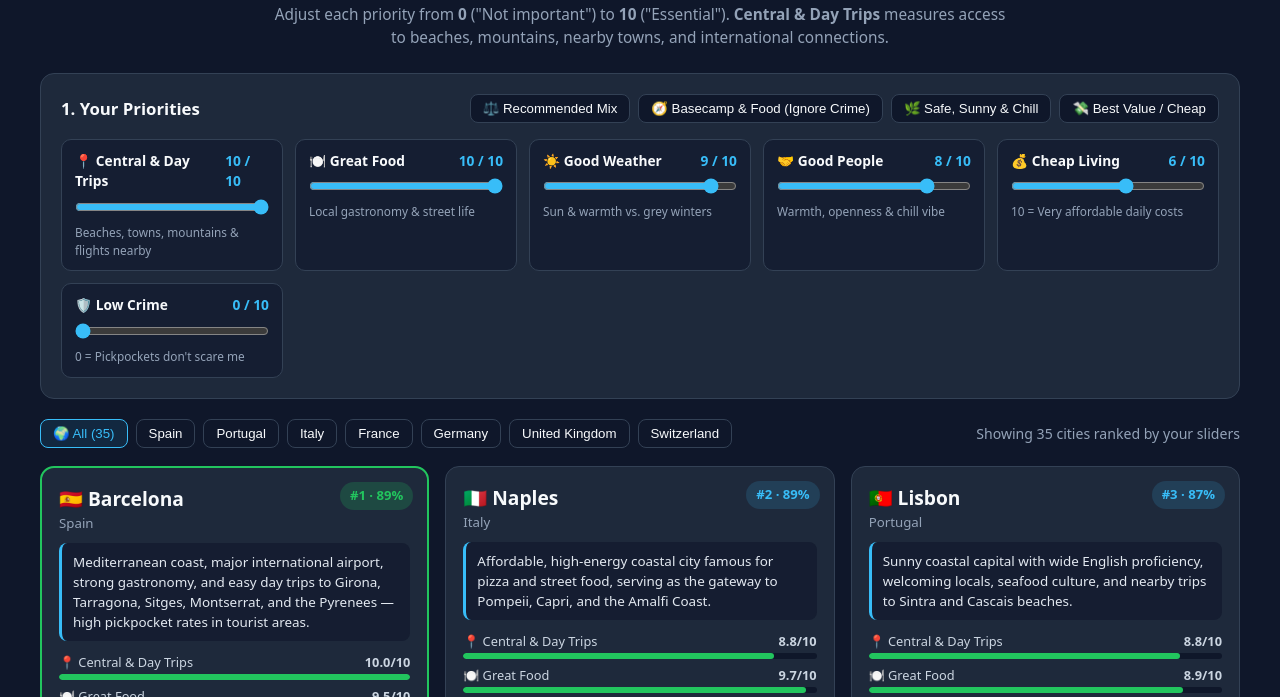
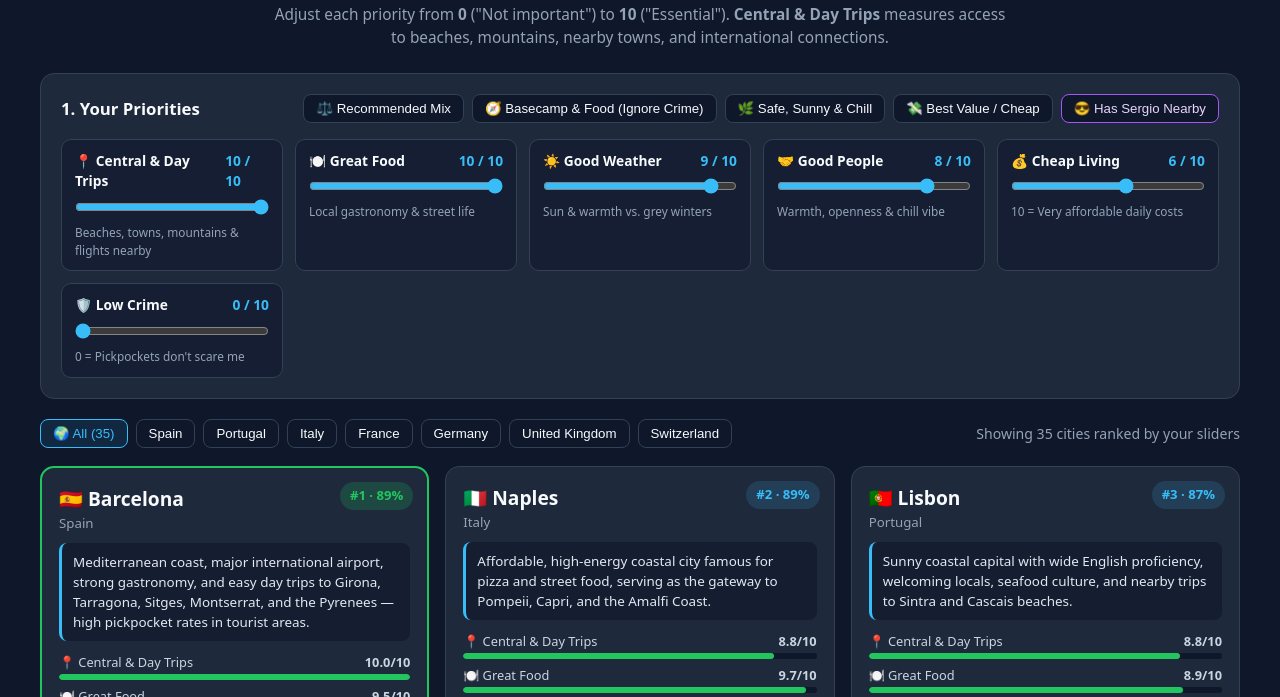
Before and after one commit to seloal93/europe-city-finder, a plain HTML site: page index.html in a window 1280 px wide. Both pictures are taken after a click on the button "🧭 Basecamp & Food (Ignore Crime)". Shown: the part 73-770 px from the top of the page. Drawn offline with Linux system fonts and the light colour scheme.

Commit message:
Update index.html

```diff
--- a/index.html
+++ b/index.html
@@ -68,6 +68,27 @@
       color: var(--accent);
       background: rgba(56, 189, 248, 0.1);
     }
+    button.sergio-btn {
+      border-color: #a855f7;
+      color: #e9d5ff;
+    }
+    button.sergio-btn:hover, button.sergio-btn.active {
+      background: rgba(168, 85, 247, 0.2);
+      border-color: #c084fc;
+      color: #fff;
+    }
+
+    .sergio-banner {
+      display: none;
+      background: rgba(168, 85, 247, 0.15);
+      border: 1px solid #a855f7;
+      color: #f3e8ff;
+      padding: 10px 14px;
+      border-radius: 10px;
+      margin-bottom: 14px;
+      font-size: 0.9rem;
+    }
+    .sergio-banner.visible { display: block; }
 
     .sliders {
       display: grid;
@@ -207,7 +228,12 @@
           <button onclick="applyPreset('explorer')">🧭 Basecamp & Food (Ignore Crime)</button>
           <button onclick="applyPreset('chill')">🌿 Safe, Sunny & Chill</button>
           <button onclick="applyPreset('budget')">💸 Best Value / Cheap</button>
+          <button id="sergio-btn" class="sergio-btn" onclick="activateSergioMode()">😎 Has Sergio Nearby</button>
         </div>
+      </div>
+
+      <div id="sergio-banner" class="sergio-banner">
+        <strong>😎 Sergio Mode Activated:</strong> All logical metrics ignored! Cities are now ranked strictly by how close they are to Barcelona so we can actually hang out.
       </div>
 
       <div class="sliders">
@@ -216,7 +242,7 @@
             <span>📍 Central & Day Trips</span>
             <span class="weight-badge" id="w-hub-val">10 / 10</span>
           </div>
-          <input type="range" id="w-hub" min="0" max="10" value="10" oninput="render()" />
+          <input type="range" id="w-hub" min="0" max="10" value="10" oninput="manualSlide()" />
           <div class="slider-hint">Beaches, towns, mountains & flights nearby</div>
         </div>
 
@@ -225,7 +251,7 @@
             <span>🍽️ Great Food</span>
             <span class="weight-badge" id="w-food-val">10 / 10</span>
           </div>
-          <input type="range" id="w-food" min="0" max="10" value="10" oninput="render()" />
+          <input type="range" id="w-food" min="0" max="10" value="10" oninput="manualSlide()" />
           <div class="slider-hint">Local gastronomy & street life</div>
         </div>
 
@@ -234,7 +260,7 @@
             <span>☀️ Good Weather</span>
             <span class="weight-badge" id="w-weather-val">9 / 10</span>
           </div>
-          <input type="range" id="w-weather" min="0" max="10" value="9" oninput="render()" />
+          <input type="range" id="w-weather" min="0" max="10" value="9" oninput="manualSlide()" />
           <div class="slider-hint">Sun & warmth vs. grey winters</div>
         </div>
 
@@ -243,7 +269,7 @@
             <span>🤝 Good People</span>
             <span class="weight-badge" id="w-vibe-val">8 / 10</span>
           </div>
-          <input type="range" id="w-vibe" min="0" max="10" value="8" oninput="render()" />
+          <input type="range" id="w-vibe" min="0" max="10" value="8" oninput="manualSlide()" />
           <div class="slider-hint">Warmth, openness & chill vibe</div>
         </div>
 
@@ -252,7 +278,7 @@
             <span>💰 Cheap Living</span>
             <span class="weight-badge" id="w-cost-val">6 / 10</span>
           </div>
-          <input type="range" id="w-cost" min="0" max="10" value="6" oninput="render()" />
+          <input type="range" id="w-cost" min="0" max="10" value="6" oninput="manualSlide()" />
           <div class="slider-hint">10 = Very affordable daily costs</div>
         </div>
 
@@ -261,7 +287,7 @@
             <span>🛡️ Low Crime</span>
             <span class="weight-badge" id="w-safety-val">4 / 10</span>
           </div>
-          <input type="range" id="w-safety" min="0" max="10" value="4" oninput="render()" />
+          <input type="range" id="w-safety" min="0" max="10" value="4" oninput="manualSlide()" />
           <div class="slider-hint">0 = Pickpockets don't scare me</div>
         </div>
       </div>
@@ -279,13 +305,16 @@
 
   <script>
     let selectedCountry = "All";
+    let sergioMode = false;
 
+    // kmFromBcn = approximate straight-line distance from Barcelona (km)
     const cities = [
       // SPAIN (Top 5)
       {
         name: "Barcelona",
         country: "Spain",
         flag: "🇪🇸",
+        kmFromBcn: 0,
         safety: 4.5, food: 9.5, cost: 6.1, weather: 9.3, vibe: 8.3, hub: 10.0,
         mealPrice: "~16€",
         note: "Mediterranean coast, major international airport, strong gastronomy, and easy day trips to Girona, Tarragona, Sitges, Montserrat, and the Pyrenees — high pickpocket rates in tourist areas."
@@ -294,6 +323,7 @@
         name: "Girona",
         country: "Spain",
         flag: "🇪🇸",
+        kmFromBcn: 85,
         safety: 9.2, food: 9.1, cost: 7.4, weather: 8.3, vibe: 8.8, hub: 8.2,
         mealPrice: "~14€",
         note: "Historic medieval city with high safety, acclaimed dining, and proximity to Costa Brava beaches and Barcelona, though with a smaller transit network."
@@ -302,6 +332,7 @@
         name: "Madrid",
         country: "Spain",
         flag: "🇪🇸",
+        kmFromBcn: 505,
         safety: 7.2, food: 9.2, cost: 6.3, weather: 8.0, vibe: 8.7, hub: 9.5,
         mealPrice: "~15€",
         note: "Central high-speed rail hub with direct access to Toledo, Segovia, Seville, and Valencia, vibrant nightlife, no coastline, and hot summers."
@@ -310,6 +341,7 @@
         name: "Valencia",
         country: "Spain",
         flag: "🇪🇸",
+        kmFromBcn: 303,
         safety: 7.9, food: 9.0, cost: 7.3, weather: 9.2, vibe: 8.6, hub: 8.1,
         mealPrice: "~13€",
         note: "Flat, bike-friendly coastal city with mild winters, lower living costs than Barcelona, and classic Mediterranean cuisine."
@@ -318,6 +350,7 @@
         name: "Seville",
         country: "Spain",
         flag: "🇪🇸",
+        kmFromBcn: 830,
         safety: 7.5, food: 9.1, cost: 7.8, weather: 8.6, vibe: 9.1, hub: 8.2,
         mealPrice: "~12€",
         note: "Affordable tapas culture, warm local atmosphere, and easy access to Córdoba, Granada, and southern Portugal, with extreme summer heat."
@@ -328,6 +361,7 @@
         name: "Lisbon",
         country: "Portugal",
         flag: "🇵🇹",
+        kmFromBcn: 1005,
         safety: 8.4, food: 8.9, cost: 7.1, weather: 9.0, vibe: 9.3, hub: 8.8,
         mealPrice: "~13€",
         note: "Sunny coastal capital with wide English proficiency, welcoming locals, seafood culture, and nearby trips to Sintra and Cascais beaches."
@@ -336,6 +370,7 @@
         name: "Porto",
         country: "Portugal",
         flag: "🇵🇹",
+        kmFromBcn: 902,
         safety: 8.8, food: 8.8, cost: 7.9, weather: 7.8, vibe: 9.4, hub: 8.0,
         mealPrice: "~11€",
         note: "Walkable riverside city with strong local hospitality, lower costs than Lisbon, and easy access to the Douro Valley and Atlantic beaches."
@@ -344,6 +379,7 @@
         name: "Faro (Algarve)",
         country: "Portugal",
         flag: "🇵🇹",
+        kmFromBcn: 985,
         safety: 9.0, food: 8.3, cost: 7.6, weather: 9.4, vibe: 8.9, hub: 7.4,
         mealPrice: "~12€",
         note: "Over 300 sunny days per year, dramatic Atlantic cliffs and beaches, relaxed pace, and straightforward road access to Seville."
@@ -352,6 +388,7 @@
         name: "Coimbra",
         country: "Portugal",
         flag: "🇵🇹",
+        kmFromBcn: 910,
         safety: 9.1, food: 8.4, cost: 8.4, weather: 8.2, vibe: 9.0, hub: 7.9,
         mealPrice: "~10€",
         note: "Historic university city positioned midway between Lisbon and Porto, offering low daily costs and a traditional lifestyle."
@@ -360,6 +397,7 @@
         name: "Braga",
         country: "Portugal",
         flag: "🇵🇹",
+        kmFromBcn: 870,
         safety: 9.3, food: 8.5, cost: 8.3, weather: 7.7, vibe: 9.1, hub: 7.8,
         mealPrice: "~10€",
         note: "Safe, youthful northern city near Porto, Peneda-Gerês National Park, and the Spanish region of Galicia."
@@ -370,6 +408,7 @@
         name: "Bologna",
         country: "Italy",
         flag: "🇮🇹",
+        kmFromBcn: 805,
         safety: 7.6, food: 9.7, cost: 6.8, weather: 7.7, vibe: 8.5, hub: 9.5,
         mealPrice: "~15€",
         note: "Renowned culinary capital and major rail crossroads with fast connections to Florence, Milan, Venice, and Rome."
@@ -378,6 +417,7 @@
         name: "Florence",
         country: "Italy",
         flag: "🇮🇹",
+        kmFromBcn: 785,
         safety: 7.4, food: 9.4, cost: 6.1, weather: 8.2, vibe: 8.0, hub: 9.1,
         mealPrice: "~16€",
         note: "Compact Renaissance city surrounded by Tuscan countryside towns (Siena, Pisa, Chianti) with direct north-south high-speed rail."
@@ -386,6 +426,7 @@
         name: "Rome",
         country: "Italy",
         flag: "🇮🇹",
+        kmFromBcn: 860,
         safety: 5.2, food: 9.5, cost: 6.2, weather: 8.8, vibe: 8.2, hub: 8.9,
         mealPrice: "~15€",
         note: "Major international hub with unmatched historical landmarks, sunny weather, and traditional cuisine, alongside heavy crowds and transit pickpockets."
@@ -394,6 +435,7 @@
         name: "Milan",
         country: "Italy",
         flag: "🇮🇹",
+        kmFromBcn: 725,
         safety: 6.1, food: 8.7, cost: 5.0, weather: 7.1, vibe: 7.0, hub: 9.5,
         mealPrice: "~18€",
         note: "Commercial and fashion hub with extensive rail links to Lake Como, the Swiss Alps, Venice, and the Ligurian coast."
@@ -402,6 +444,7 @@
         name: "Naples",
         country: "Italy",
         flag: "🇮🇹",
+        kmFromBcn: 1015,
         safety: 4.3, food: 9.7, cost: 7.9, weather: 9.0, vibe: 8.9, hub: 8.8,
         mealPrice: "~11€",
         note: "Affordable, high-energy coastal city famous for pizza and street food, serving as the gateway to Pompeii, Capri, and the Amalfi Coast."
@@ -412,6 +455,7 @@
         name: "Lyon",
         country: "France",
         flag: "🇫🇷",
+        kmFromBcn: 530,
         safety: 6.8, food: 9.5, cost: 5.8, weather: 7.2, vibe: 7.4, hub: 9.2,
         mealPrice: "~18€",
         note: "France's gastronomic center with direct high-speed rail access to Paris, Geneva, the French Alps, and Provence."
@@ -420,6 +464,7 @@
         name: "Nice",
         country: "France",
         flag: "🇫🇷",
+        kmFromBcn: 490,
         safety: 6.7, food: 8.6, cost: 5.2, weather: 9.0, vibe: 7.3, hub: 8.9,
         mealPrice: "~19€",
         note: "French Riviera coastal city with mild winters, turquoise waters, and immediate rail access to Monaco and northern Italy."
@@ -428,6 +473,7 @@
         name: "Paris",
         country: "France",
         flag: "🇫🇷",
+        kmFromBcn: 830,
         safety: 5.0, food: 9.3, cost: 4.1, weather: 5.8, vibe: 6.0, hub: 9.6,
         mealPrice: "~20€",
         note: "Global cultural capital with Europe's densest rail and flight network, world-class dining, high living costs, and busy urban pace."
@@ -436,6 +482,7 @@
         name: "Bordeaux",
         country: "France",
         flag: "🇫🇷",
+        kmFromBcn: 445,
         safety: 6.6, food: 8.9, cost: 6.0, weather: 7.6, vibe: 7.5, hub: 8.0,
         mealPrice: "~17€",
         note: "Elegant wine capital close to Atlantic beaches and Arcachon Bay, connected to Paris via high-speed rail."
@@ -444,6 +491,7 @@
         name: "Annecy",
         country: "France",
         flag: "🇫🇷",
+        kmFromBcn: 585,
         safety: 9.0, food: 8.5, cost: 5.4, weather: 6.6, vibe: 8.0, hub: 8.3,
         mealPrice: "~19€",
         note: "Alpine lake town offering high safety, outdoor sports, and proximity to Geneva and French mountain resorts."
@@ -454,6 +502,7 @@
         name: "Munich",
         country: "Germany",
         flag: "🇩🇪",
+        kmFromBcn: 1055,
         safety: 8.8, food: 7.4, cost: 4.6, weather: 5.3, vibe: 7.2, hub: 9.2,
         mealPrice: "~18€",
         note: "Clean, safe city with strong public infrastructure and easy trips to the Bavarian and Austrian Alps, Salzburg, and northern Italy."
@@ -462,6 +511,7 @@
         name: "Berlin",
         country: "Germany",
         flag: "🇩🇪",
+        kmFromBcn: 1500,
         safety: 6.3, food: 8.1, cost: 6.4, weather: 4.7, vibe: 7.3, hub: 8.4,
         mealPrice: "~14€",
         note: "Large, international creative hub with diverse global cuisine and moderate prices for Western Europe, paired with cold, grey winters."
@@ -470,6 +520,7 @@
         name: "Frankfurt",
         country: "Germany",
         flag: "🇩🇪",
+        kmFromBcn: 1095,
         safety: 6.2, food: 7.2, cost: 5.3, weather: 5.4, vibe: 6.6, hub: 9.5,
         mealPrice: "~16€",
         note: "Major European aviation and rail hub with quick access to the Rhine Valley, Heidelberg, France, and the Benelux countries."
@@ -478,6 +529,7 @@
         name: "Hamburg",
         country: "Germany",
         flag: "🇩🇪",
+        kmFromBcn: 1475,
         safety: 7.1, food: 7.6, cost: 5.6, weather: 4.3, vibe: 7.1, hub: 7.5,
         mealPrice: "~16€",
         note: "Maritime port city with extensive canals, strong music and cultural life, and cool, rainy northern weather."
@@ -486,6 +538,7 @@
         name: "Freiburg",
         country: "Germany",
         flag: "🇩🇪",
+        kmFromBcn: 840,
         safety: 8.9, food: 7.5, cost: 6.0, weather: 6.5, vibe: 8.1, hub: 8.8,
         mealPrice: "~15€",
         note: "Germany's sunniest university city at the edge of the Black Forest, right on the border with France (Alsace) and Switzerland."
@@ -496,6 +549,7 @@
         name: "London",
         country: "United Kingdom",
         flag: "🇬🇧",
+        kmFromBcn: 1138,
         safety: 6.0, food: 8.4, cost: 3.1, weather: 3.6, vibe: 6.8, hub: 9.5,
         mealPrice: "~22€",
         note: "Global metropolis with extensive international flights, diverse world cuisine, high living costs, and overcast weather."
@@ -504,6 +558,7 @@
         name: "Edinburgh",
         country: "United Kingdom",
         flag: "🇬🇧",
+        kmFromBcn: 1665,
         safety: 8.0, food: 7.5, cost: 5.1, weather: 3.4, vibe: 8.5, hub: 7.6,
         mealPrice: "~18€",
         note: "Historic stone architecture, welcoming local culture, and gateway to the Scottish Highlands, with cool and windy weather year-round."
@@ -512,6 +567,7 @@
         name: "Manchester",
         country: "United Kingdom",
         flag: "🇬🇧",
+        kmFromBcn: 1395,
         safety: 5.8, food: 7.6, cost: 5.6, weather: 3.5, vibe: 8.2, hub: 8.1,
         mealPrice: "~16€",
         note: "Lively northern city known for music, sports, friendly locals, and proximity to the Peak District and Lake District."
@@ -520,6 +576,7 @@
         name: "Bristol",
         country: "United Kingdom",
         flag: "🇬🇧",
+        kmFromBcn: 1185,
         safety: 6.9, food: 7.7, cost: 5.0, weather: 4.3, vibe: 8.3, hub: 8.2,
         mealPrice: "~17€",
         note: "Harbor city with an independent food and arts scene, close to Bath, Wales, and the Cotswolds."
@@ -528,6 +585,7 @@
         name: "Bath",
         country: "United Kingdom",
         flag: "🇬🇧",
+        kmFromBcn: 1170,
         safety: 8.5, food: 7.4, cost: 4.8, weather: 4.4, vibe: 8.2, hub: 7.9,
         mealPrice: "~18€",
         note: "Well-preserved Georgian architecture and Roman baths, high safety, and easy rail access to Bristol and London."
@@ -538,6 +596,7 @@
         name: "Zurich",
         country: "Switzerland",
         flag: "🇨🇭",
+        kmFromBcn: 855,
         safety: 9.6, food: 6.8, cost: 1.8, weather: 4.9, vibe: 6.3, hub: 9.3,
         mealPrice: "~32€",
         note: "Ultra-safe lakeside city with punctual rail connections to the Swiss Alps, Germany, Austria, and Italy, at very high living costs."
@@ -546,6 +605,7 @@
         name: "Geneva",
         country: "Switzerland",
         flag: "🇨🇭",
+        kmFromBcn: 625,
         safety: 8.9, food: 7.2, cost: 1.9, weather: 5.4, vibe: 6.4, hub: 9.0,
         mealPrice: "~30€",
         note: "International diplomatic hub on Lake Geneva surrounded by French alpine towns and ski resorts, with high daily expenses."
@@ -554,6 +614,7 @@
         name: "Lucerne",
         country: "Switzerland",
         flag: "🇨🇭",
+        kmFromBcn: 820,
         safety: 9.7, food: 6.6, cost: 2.1, weather: 4.8, vibe: 7.2, hub: 8.8,
         mealPrice: "~29€",
         note: "Scenic lakefront city in central Switzerland surrounded by Mount Pilatus and Rigi, offering high safety and steep prices."
@@ -562,6 +623,7 @@
         name: "Bern",
         country: "Switzerland",
         flag: "🇨🇭",
+        kmFromBcn: 760,
         safety: 9.6, food: 6.5, cost: 2.3, weather: 4.9, vibe: 7.3, hub: 8.9,
         mealPrice: "~28€",
         note: "Relaxed medieval capital with direct rail links to Interlaken and the Jungfrau region."
@@ -570,6 +632,7 @@
         name: "Lugano",
         country: "Switzerland",
         flag: "🇨🇭",
+        kmFromBcn: 745,
         safety: 9.5, food: 8.1, cost: 2.4, weather: 7.4, vibe: 7.7, hub: 8.8,
         mealPrice: "~27€",
         note: "Italian-speaking lakeside city combining Mediterranean climate and cuisine with Swiss safety and direct rail to Milan."
@@ -585,7 +648,25 @@
       return "var(--bad)";
     }
 
+    function manualSlide() {
+      sergioMode = false;
+      render();
+    }
+
+    function activateSergioMode() {
+      sergioMode = true;
+      selectedCountry = "All";
+      document.getElementById("w-safety").value = 0;
+      document.getElementById("w-food").value = 0;
+      document.getElementById("w-cost").value = 0;
+      document.getElementById("w-weather").value = 0;
+      document.getElementById("w-vibe").value = 0;
+      document.getElementById("w-hub").value = 0;
+      render();
+    }
+
     function applyPreset(type) {
+      sergioMode = false;
       const presets = {
         balanced: { safety: 4, food: 10, cost: 6, weather: 9, vibe: 8, hub: 10 },
         explorer: { safety: 0, food: 10, cost: 6, weather: 9, vibe: 8, hub: 10 },
@@ -619,6 +700,9 @@
     function render() {
       renderFilters();
 
+      document.getElementById("sergio-btn").classList.toggle("active", sergioMode);
+      document.getElementById("sergio-banner").classList.toggle("visible", sergioMode);
+
       const w = {
         safety: +document.getElementById("w-safety").value,
         food: +document.getElementById("w-food").value,
@@ -643,6 +727,10 @@
 
       const ranked = filtered
         .map(c => {
+          if (sergioMode) {
+            const sergioScore = Math.max(0, Math.round(100 - (c.kmFromBcn / 17)));
+            return { ...c, match: sergioScore };
+          }
           const weightedSum =
             c.safety * w.safety +
             c.food * w.food +
@@ -653,9 +741,11 @@
           const match = Math.round((weightedSum / (totalWeight * 10)) * 100);
           return { ...c, match };
         })
-        .sort((a, b) => b.match - a.match);
+        .sort((a, b) => sergioMode ? a.kmFromBcn - b.kmFromBcn : b.match - a.match);
 
-      document.getElementById("count-label").textContent = `Showing ${ranked.length} cities ranked by your sliders`;
+      document.getElementById("count-label").textContent = sergioMode
+        ? `Showing ${ranked.length} cities sorted by distance to Sergio (Barcelona)`
+        : `Showing ${ranked.length} cities ranked by your sliders`;
 
       const grid = document.getElementById("cities-grid");
       grid.innerHTML = ranked.map((c, idx) => `
@@ -663,16 +753,17 @@
           <div>
             <span class="rank-badge">#${idx + 1} · ${c.match}%</span>
             <div class="city-title">${c.flag} ${c.name}</div>
-            <div class="city-country">${c.country}</div>
+            <div class="city-country">${c.country} ${sergioMode ? `· ${c.kmFromBcn === 0 ? "0 km (Sergio is here!)" : c.kmFromBcn + " km from Barcelona"}` : ""}</div>
             <div class="city-note">${c.note}</div>
 
             <div class="metrics">
-              ${renderBar("📍 Central & Day Trips", c.hub, w.hub === 0)}
-              ${renderBar("🍽️ Great Food", c.food, w.food === 0)}
-              ${renderBar("☀️ Good Weather", c.weather, w.weather === 0)}
-              ${renderBar("🤝 Good People / Vibe", c.vibe, w.vibe === 0)}
-              ${renderBar("💰 Cheap Living", c.cost, w.cost === 0)}
-              ${renderBar("🛡️ Low Crime / Safety", c.safety, w.safety === 0)}
+              ${sergioMode ? renderBar("😎 Proximity to Sergio", Math.max(0, 10 - c.kmFromBcn / 170), false) : ""}
+              ${renderBar("📍 Central & Day Trips", c.hub, sergioMode || w.hub === 0)}
+              ${renderBar("🍽️ Great Food", c.food, sergioMode || w.food === 0)}
+              ${renderBar("☀️ Good Weather", c.weather, sergioMode || w.weather === 0)}
+              ${renderBar("🤝 Good People / Vibe", c.vibe, sergioMode || w.vibe === 0)}
+              ${renderBar("💰 Cheap Living", c.cost, sergioMode || w.cost === 0)}
+              ${renderBar("🛡️ Low Crime / Safety", c.safety, sergioMode || w.safety === 0)}
             </div>
           </div>
           <div class="card-footer">
```
